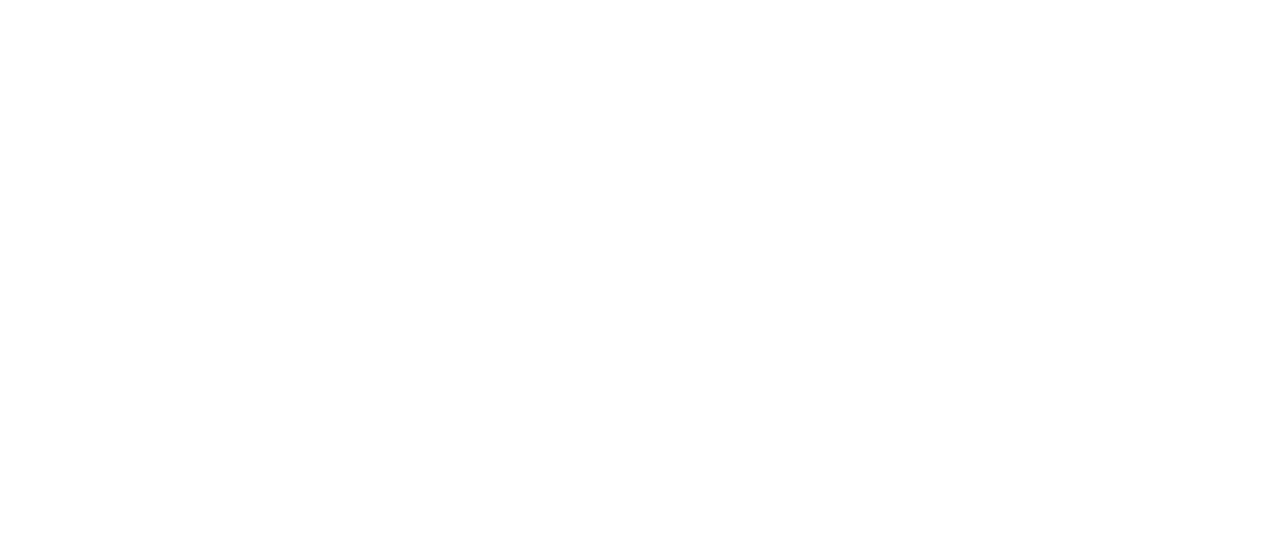
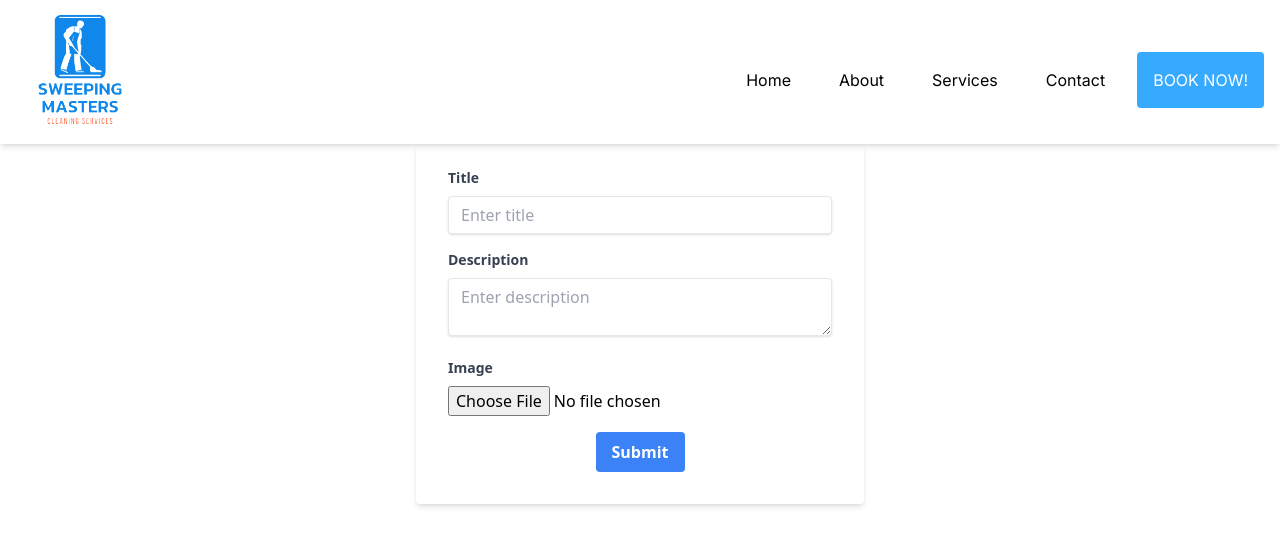
Before and after one commit to Arc-Data/cleaning-company-website, a React (Vite) app: page /admin in a window 1280 px wide. Before the commit this address had no page. Shown: the top 546 px of the page. Built offline with nearby package versions, Linux system fonts and the light colour scheme.

Commit message:
establishes firebase connection

```diff
--- a/src/App.jsx
+++ b/src/App.jsx
@@ -2,9 +2,10 @@
 import Home from './pages/Home'
 import About from './pages/About'
 import Service from './pages/Service'
-import Book from './pages/Book'
+import ServiceDetail from "./pages/ServiceDetail"
 import RootLayout from "./layouts/RootLayout"
 import Contact from "./pages/Contact"
+import Admin from "./pages/Admin"
 
 const App = () => {
   return (
@@ -14,8 +15,9 @@
           <Route path="/" element={<Home />}/>
           <Route path="/about" element={<About />}/>
           <Route path="/services" element={<Service />}/>
+          <Route path="/services/:id" element={<ServiceDetail />}/>
           <Route path="/contact" element={<Contact />}/>
-          <Route path="/book" element={<Book />}/>
+          <Route path="/admin" element={<Admin />}/>
         </Route>
       </Routes>
     </BrowserRouter>
--- a/src/components/AboutCard.jsx
+++ b/src/components/AboutCard.jsx
@@ -1,3 +1,5 @@
+import { Link } from "react-router-dom"
+
 const AboutCard = ({card, inverted}) => {
 	const cardStyle = {
 		'backgroundColor': inverted ? '#ff6233' : '',
--- a/src/components/Card.jsx
+++ b/src/components/Card.jsx
@@ -1,13 +1,30 @@
-const Card = ({title, src, description}) => {
-	return (
-		<div className="bg-white rounded-lg shadow flex-col transform hover:cursor-pointer hover:scale-105 transition-transform duration-300">
-			<img src={src} alt="Nice" className="object-cover h-60 w-full rounded-t-lg"/>
-			<div className="px-5 py-10 space-y-8">
-				<p className="text-primary text-2xl font-bold">{title}</p>
-				<p className="line-clamp-3">{description}</p>
-			</div>
-		</div>
-	)
-}
+import React, { useEffect, useState } from 'react';
+import { getDownloadURL, ref } from 'firebase/storage';
+import { storage } from '../firebase';
+
+const Card = ({ card }) => {
+  const [imageUrl, setImageUrl] = useState('');
+
+  useEffect(() => {
+    const storageRef = ref(storage, card.imageUrl);
+    getDownloadURL(storageRef)
+      .then((url) => {
+        setImageUrl(url);
+      })
+      .catch((error) => {
+        console.error('Error getting image URL from Firebase Storage:', error);
+      });
+  }, [card.imageUrl]);
+
+  return (
+    <div className="bg-white rounded-lg shadow flex-col transform hover:cursor-pointer hover:scale-105 transition-transform duration-300">
+      <img src={imageUrl} alt="Nice" className="object-cover h-60 w-full rounded-t-lg" />
+      <div className="px-5 py-10 space-y-8">
+        <p className="text-primary text-2xl font-bold">{card.title}</p>
+        <p className="line-clamp-3">{card.description}</p>
+      </div>
+    </div>
+  );
+};
 
 export default Card;
--- a/src/data/cards.js
+++ /dev/null
@@ -1,35 +0,0 @@
-const Cards = [
-    {
-        "title": "Post Construction Cleaning Services",
-        "src": "/images/Staircase.jpeg",
-        "description": "Don't know where to start after getting your house renovated or constructed? Our post-construction cleaning services are perfect for you! We will remove all leftover dust, debris, and dirt, transitioning your home and making it clean as new!"
-    },
-    {
-        "title": "Residential Cleaning Services",
-        "src": "/images/FloorMop.jpeg",
-        "description": "Have you ever dreamt of coming home to your apartment and not ever thinking of your cleaning responsibilities? Well, this service is right up your alley! Our professionals will clean and handle your apartment, making it comfortable, dust and dirt-free!"
-    },
-    {
-        "title": "Residential Deep Cleaning Services",
-        "src": "/images/SofaVacuum.jpeg",
-        "description": "Sometimes, the nooks and crannies in our home are difficult to reach and clean, making dust gather in one place. Let our professionals handle all your hassles with our deep cleaning services! We can guarantee your satisfaction and can accommodate your personal requests."
-    },
-    {
-        "title": "Commercial Deep Cleaning Services",
-        "src": "/images/RoomMirror.jpeg",
-        "description": "General cleaning is usually not enough to remove the built-up dirt and dust. Our commercial deep-cleaning services will ease your cleaning responsibilities. With our professionals, we can easily remove the built-up dirt, dust, and unnecessary hazards in your establishments."
-    },
-    {
-        "title": "House/Office Keeping",
-        "src": "/images/RoomCleaning.jpeg",
-        "description": "Work will always get busy as it gets. Do you find yourself having no time to clean? Well, we have professionals who can do it for you! We offer one-time or regular office or housekeeping cleaning services that fit your needs! Rest assured that our services will make your office or home a comfortable and cozy atmosphere."
-    },
-    {
-        "title": "Commerical Cleaning Services",
-        "src": "/images/Window.jpeg",
-        "description": "Daily, customers and employees come and go in buildings and establishments. It always is messy right after a business week. Let our company's professionals handle all your cleaning needs! We offer a variety of services depending on your type of establishment or business. Book now!"
-    },
-];
-
-
-export default Cards;
--- a/src/firebase.js
+++ b/src/firebase.js
@@ -1,5 +1,6 @@
 import { initializeApp } from "firebase/app";
-import { getFireStore, collection } from "firebase/firestore"
+import { getFirestore, collection } from "firebase/firestore"
+import { getStorage } from "firebase/storage";
 
 const firebaseConfig = {
   apiKey: "AIzaSyAVqxXFeklPle8Hjg_v4N8DNk8zN1JOjeI",
@@ -11,6 +12,7 @@
 };
 
 const app = initializeApp(firebaseConfig);
-const db = getFireStore(app);
+const db = getFirestore(app);
 
-const servicesCollection = collection(db, "services");
+export const storage = getStorage(app);
+export const servicesCollection = collection(db, "services");
--- a/src/layouts/RootLayout.jsx
+++ b/src/layouts/RootLayout.jsx
@@ -56,7 +56,7 @@
                         <li>
                             <Link to = "/contact" className=" hover:bg-gray-300 p-4 rounded-2xl block" onClick={handleClick}>Contact</Link>
                         </li>
-                        <Link to = "/book" onClick={handleClick}>
+                        <Link to = "/contact" onClick={handleClick}>
                             <button className = "bg-primary text-white p-4 rounded uppercase hover:opacity-80">Book Now!</button>
                         </Link>
                     </ul>
--- /dev/null
+++ b/src/pages/Admin.jsx
@@ -0,0 +1,116 @@
+import React, { useState } from 'react';
+import { addDoc, collection } from 'firebase/firestore';
+import { getStorage, ref, uploadBytes } from 'firebase/storage';
+import { servicesCollection } from '../firebase';
+
+const Form = () => {
+  const [formData, setFormData] = useState({
+    title: '',
+    description: '',
+    image: null
+  });
+  const [formSubmitted, setFormSubmitted] = useState(false);
+
+  const handleInputChange = (e) => {
+    const { name, value } = e.target;
+    setFormData((prevData) => ({
+      ...prevData,
+      [name]: value
+    }));
+  };
+
+  const handleImageUpload = (e) => {
+    const file = e.target.files[0];
+    setFormData((prevData) => ({
+      ...prevData,
+      image: file
+    }));
+  };
+
+  const handleSubmit = async (e) => {
+    e.preventDefault();
+
+    try {
+      const storage = getStorage();
+      const storageRef = ref(storage, `images/${formData.image.name}`);
+      await uploadBytes(storageRef, formData.image);
+
+      const docRef = await addDoc(servicesCollection, {
+        title: formData.title,
+        description: formData.description,
+        imageUrl: `gs://cleaningcompany-a6926.appspot.com/images/${formData.image.name}`
+      });
+
+      console.log('Document written with ID: ', docRef.id);
+
+      setFormSubmitted(true);
+      setFormData({
+        title: '',
+        description: '',
+        image: null
+      });
+    } catch (error) {
+      console.error('Error saving form data: ', error);
+    }
+  };
+
+  return (
+    <div className="max-w-md mx-auto">
+      {formSubmitted ? (
+        <div className="text-center text-green-500 font-semibold">Form submitted successfully!</div>
+      ) : (
+        <form onSubmit={handleSubmit} className="bg-white shadow-md rounded px-8 pt-6 pb-8 mb-4">
+          <div className="mb-4">
+            <label className="block text-gray-700 text-sm font-bold mb-2" htmlFor="title">
+              Title
+            </label>
+            <input
+              className="shadow appearance-none border rounded w-full py-2 px-3 text-gray-700 leading-tight focus:outline-none focus:shadow-outline"
+              id="title"
+              type="text"
+              name="title"
+              placeholder="Enter title"
+              value={formData.title}
+              onChange={handleInputChange}
+            />
+          </div>
+          <div className="mb-4">
+            <label className="block text-gray-700 text-sm font-bold mb-2" htmlFor="description">
+              Description
+            </label>
+            <textarea
+              className="shadow appearance-none border rounded w-full py-2 px-3 text-gray-700 leading-tight focus:outline-none focus:shadow-outline"
+              id="description"
+              name="description"
+              placeholder="Enter description"
+              value={formData.description}
+              onChange={handleInputChange}
+            ></textarea>
+          </div>
+          <div className="mb-4">
+            <label className="block text-gray-700 text-sm font-bold mb-2" htmlFor="image">
+              Image
+            </label>
+            <input
+              type="file"
+              accept="image/*"
+              name="image"
+              id="image"
+              onChange={handleImageUpload}
+            />
+          </div>
+          <div className="flex items-center justify-center">
+            <button
+              className="bg-blue-500 hover:bg-blue-700 text-white font-bold py-2 px-4 rounded focus:outline-none focus:shadow-outline"
+              type="submit"
+            >
+              Submit
+            </button>
+          </div>
+        </form>
+      )}
+    </div>
+  );
+};
+
+export default Form;
--- a/src/pages/Service.jsx
+++ b/src/pages/Service.jsx
@@ -1,17 +1,31 @@
 import BannerOverlay from "../components/BannerOverlay";
 import Footer from "../components/Footer";
 import BannerImage from "/images/CleaningServiceGroup4Back.jpeg";
-import Cards from "../data/cards";
 import Card from "../components/Card";
+import { onSnapshot } from "firebase/firestore";
+import { servicesCollection } from "../firebase";
+import { useEffect, useState } from "react";
 
 const Service = () => {
+    const [services, setServices] = useState([]);
+
+    useEffect(() => {
+        const unsubscribe = onSnapshot(servicesCollection, snapshot => {
+            const servicesArr = snapshot.docs.map(doc => ({
+                ...doc.data(),
+            }))
+            setServices(servicesArr);
+        })
+        return unsubscribe;
+    }, [])
+
     return (
         <div>
             <BannerOverlay src={BannerImage} title={"Services"} subtitle={"We got what you need!"}/>
             <section className="p-6 md:p-32">
                 <div className="container mx-auto grid md:grid-cols-3 gap-10">
-                    {Cards.map((card, idx) => {
-                        return <Card key={idx} title={card.title} src={card.src} description={card.description}/>
+                    {services.map((card, idx) => {
+                        return <Card key={idx} card={card}/>
                     })}
                 </div>
             </section>
--- /dev/null
+++ b/src/pages/ServiceDetail.jsx
@@ -0,0 +1,9 @@
+import { useLocation, useParams } from "react-router-dom";
+
+const ServiceDetail = () => {
+    return (
+        <div>Hello</div>
+    )
+}
+
+export default ServiceDetail;
```
Also changed, not shown: src/pages/Home.jsx (+22 -5 lines).
